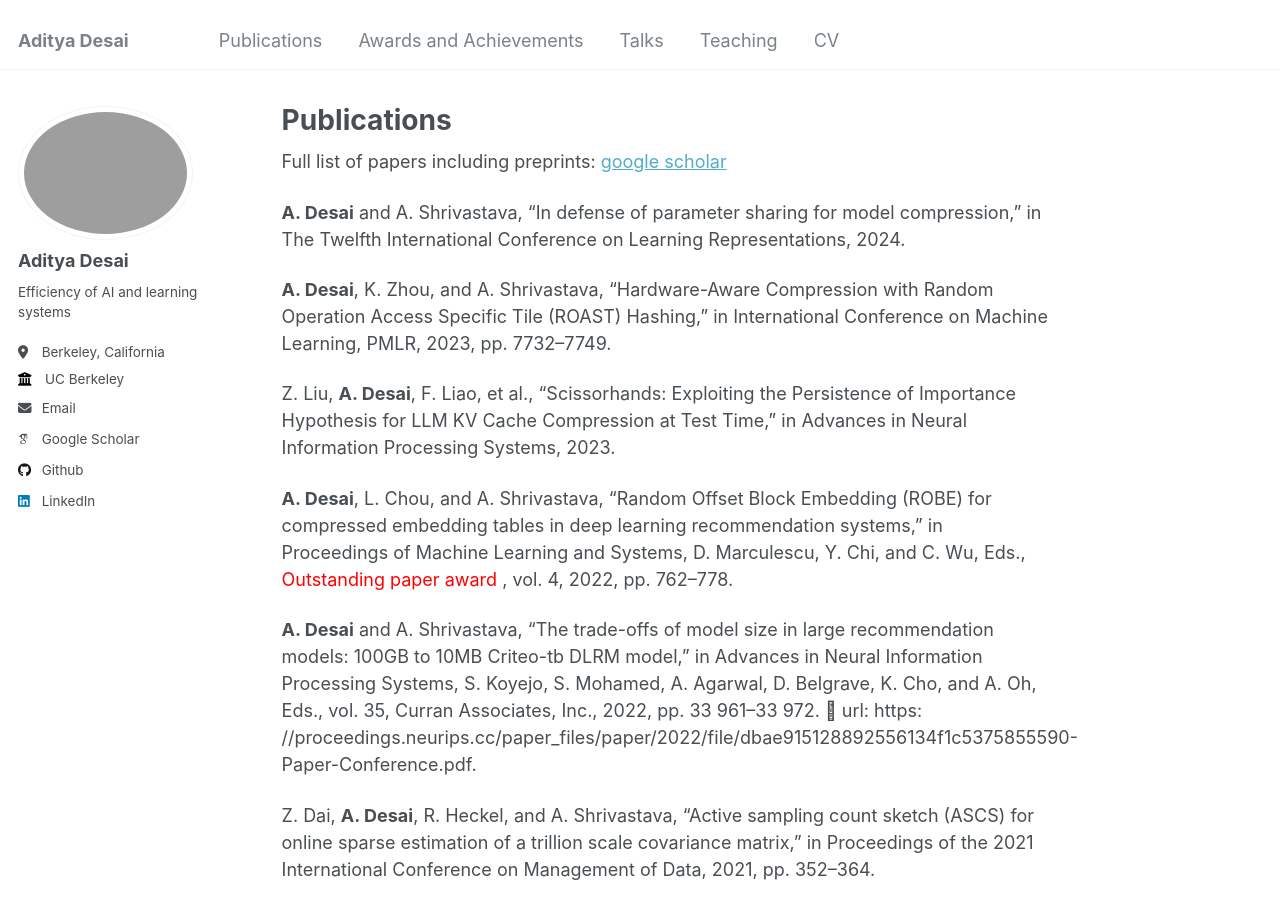
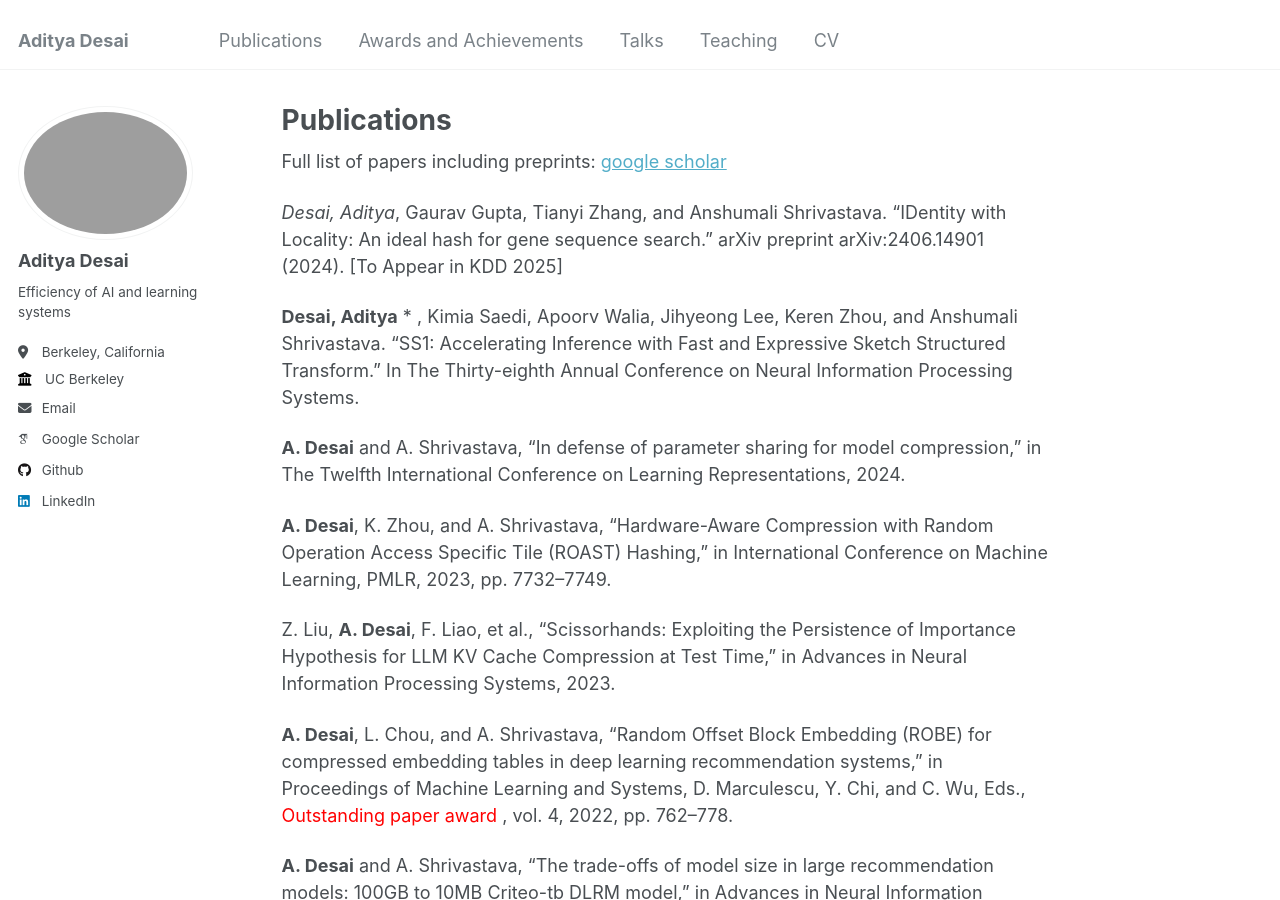
Before and after one commit to apd10/apd10.github.io, a Jekyll site: the page built from _pages/publication.md, in a window 1280 px wide and 900 px high. Built offline with Jekyll 4.4.1, drawn with Linux system fonts in a browser that asks for light colours; some web fonts are replaced.

Commit message:
Update publication.md

```diff
--- a/_pages/publication.md
+++ b/_pages/publication.md
@@ -6,6 +6,10 @@ redirect_from:
   - /publications.html
 ---
 Full list of papers including preprints: [google scholar](https://scholar.google.com/citations?user=ymdbDZwAAAAJ&hl=en)
+
+*Desai, Aditya*, Gaurav Gupta, Tianyi Zhang, and Anshumali Shrivastava. "IDentity with Locality: An ideal hash for gene sequence search." arXiv preprint arXiv:2406.14901 (2024). [To Appear in KDD 2025]
+
+**Desai, Aditya** * , Kimia Saedi, Apoorv Walia, Jihyeong Lee, Keren Zhou, and Anshumali Shrivastava. "SS1: Accelerating Inference with Fast and Expressive Sketch Structured Transform." In The Thirty-eighth Annual Conference on Neural Information Processing Systems.
 
 **A. Desai** and A. Shrivastava, “In defense of parameter sharing for model compression,” in
 The Twelfth International Conference on Learning Representations, 2024.
```
